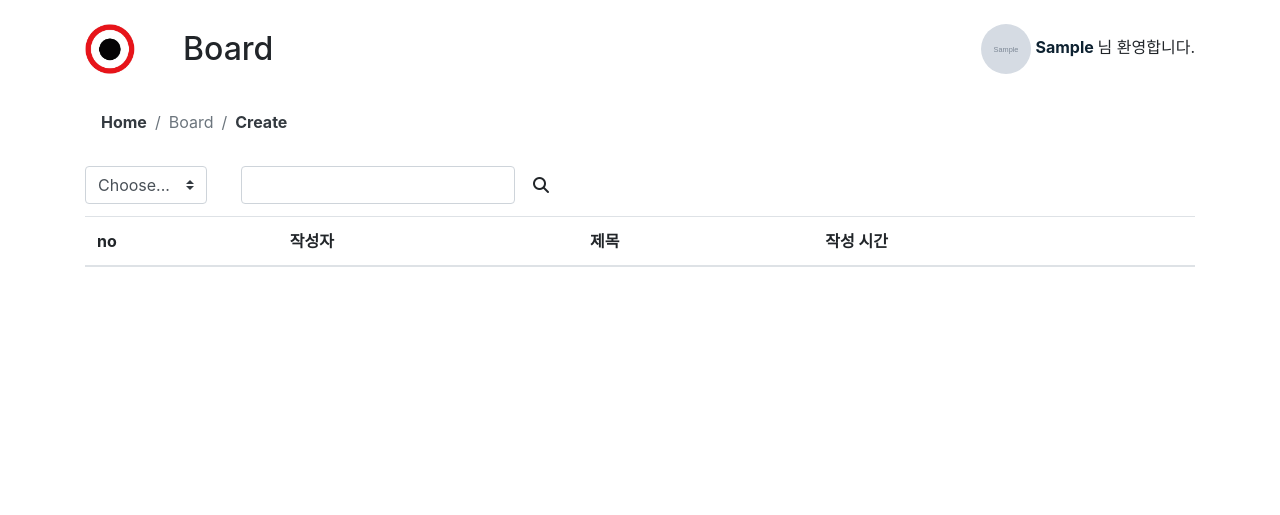
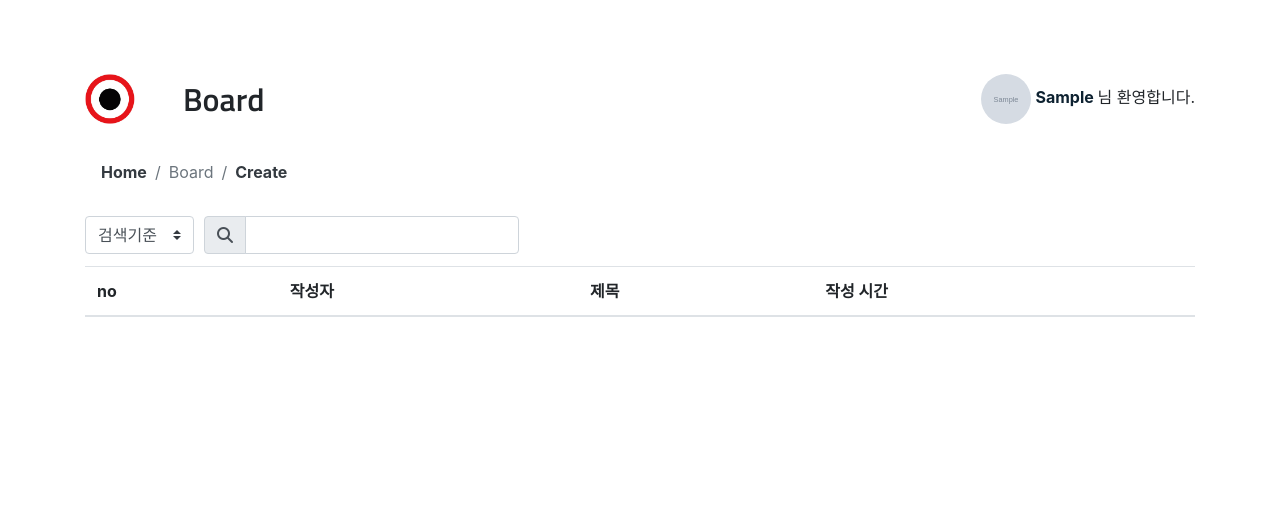
Before and after one commit to unani92/tnts08_django, a Django app: page /board/ in a window 1280 px wide. Shown: the part 106-621 px from the top of the page. Run offline with Django 3.2, Linux system fonts and the light colour scheme; a user stored in the database is signed in; tables that the repository leaves empty hold one stand-in row (values such as "Sample post"); grey boxes marked "Sample" are stand-in pictures; lists and menus that the app fills with data are empty; some libraries are stand-ins or nearby versions; some web fonts are replaced.

Commit message:
debug_css

```diff
--- a/accounts/templates/accounts/login.html
+++ b/accounts/templates/accounts/login.html
@@ -2,7 +2,7 @@
 {% load bootstrap4 %}
 {% load static %}
 {% block accounts %}
-  <link rel="stylesheet" href="{% static 'stylesheet/style.css' %}">
+  <link rel="stylesheet" href="{% static 'stylesheet/style_tnts.css' %}">
   <link href="https://fonts.googleapis.com/css2?family=Titillium+Web:wght@600&display=swap" rel="stylesheet">
 {% endblock accounts %}
 {% block content %}
--- a/accounts/templates/accounts/signup.html
+++ b/accounts/templates/accounts/signup.html
@@ -2,7 +2,7 @@
 {% load bootstrap4 %}
 {% load static %}
 {% block accounts %}
-<link rel="stylesheet" href="{% static 'stylesheet/style.css' %}">
+<link rel="stylesheet" href="{% static 'stylesheet/style_tnts.css' %}">
 <link href="https://fonts.googleapis.com/css2?family=Titillium+Web:wght@600&display=swap" rel="stylesheet">
 {% endblock accounts %}
 
--- a/static/stylesheet/style.css
+++ b/board/static/stylesheet/style_board.css
@@ -1,7 +1,7 @@
 .title {
     height: 50px;
 }
-h1 {
+h2 {
     font-family: 'Titillium Web', sans-serif;
 }
 .round_symbol {
@@ -15,12 +15,16 @@ h1 {
     text-decoration: none;
     font-weight: bold;
 }
+.board_dummy{
+    height: 50px;
+}
 .board_title {
     font-family: 'Noto Sans KR', sans-serif;
 }
 td{
     font-family: 'Noto Sans KR', sans-serif;
 }
+
 @media (max-width: 500px) {
     .profile{
         display: none;
--- a/board/templates/board/index.html
+++ b/board/templates/board/index.html
@@ -2,7 +2,7 @@
 {% load bootstrap4 %}
 {% load static %}
 {% block accounts %}
-  <link rel="stylesheet" href="{% static 'stylesheet/style.css' %}">
+  <link rel="stylesheet" href="{% static 'stylesheet/style_board.css' %}">
   <link href="https://fonts.googleapis.com/css2?family=Titillium+Web:wght@600&display=swap" rel="stylesheet">
   <link href="https://fonts.googleapis.com/css2?family=Noto+Sans+KR:wght@700&display=swap" rel="stylesheet">
 {% endblock accounts %}
@@ -49,23 +49,24 @@
     </div>
 
     <form action="{% url 'board:search' %}" method="get">
-      <div class="form-row align-items-center">
+      <div class="d-flex form-row align-items-center">
         <div class="col-auto my-1">
           <label class="mr-sm-2 sr-only" for="inlineFormCustomSelect">Preference</label>
           <select name="choose" class="custom-select mr-sm-2" id="inlineFormCustomSelect">
-            <option selected>Choose...</option>
+            <option selected>검색기준</option>
             <option value="title">제목</option>
             <option value="name">작성자</option>
             <option value="content">내용</option>
           </select>
         </div>
-        <div class="col-auto my-1">
-          <div class="custom-control custom-checkbox mr-sm-2">
+        <div class="col-auto">
+          <label class="sr-only" for="inlineFormInputGroup">Username</label>
+          <div class="input-group">
+            <div class="input-group-prepend">
+              <div class="input-group-text"><i type="submit" class="fas fa-search"></i></div>
+            </div>
             <input type="text" name="keyword" class="form-control">
           </div>
-        </div>
-        <div class="col-auto my-1">
-          <i type="submit" class="fas fa-search"></i>
         </div>
       </div>
     </form>
--- a/accounts/static/stylesheet/style.css
+++ b/static/stylesheet/style_tnts.css
@@ -1,7 +1,7 @@
 .title {
     height: 50px;
 }
-h1 {
+h2 {
     font-family: 'Titillium Web', sans-serif;
 }
 .round_symbol {
--- a/tnts08_django/settings.py
+++ b/tnts08_django/settings.py
@@ -158,7 +158,7 @@ USE_TZ = True
 # https://docs.djangoproject.com/en/2.1/howto/static-files/
 
 STATIC_URL = '/static/'
-STATIC_ROOT = 'static/'
+STATIC_ROOT = os.path.join(BASE_DIR,'static')
 
 
 MEDIA_URL = '/media/'
```
Also changed, not shown: accounts/static/stylesheet/style_tnts.css (added, +13 -0 lines), static/stylesheet/style_board.css (renamed from board/static/stylesheet/style.css).
